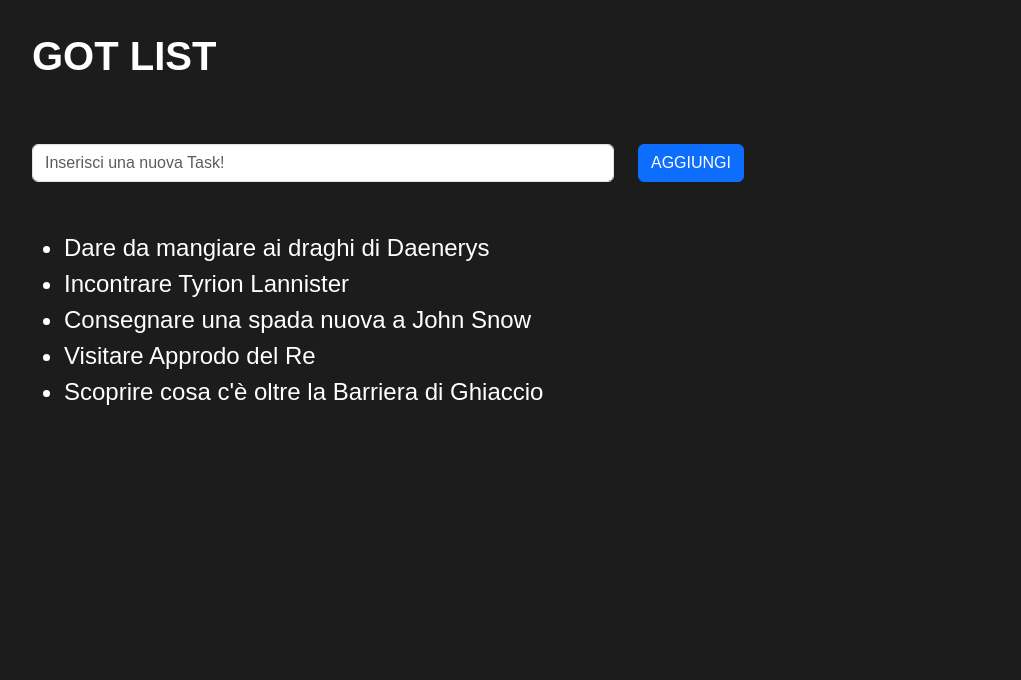
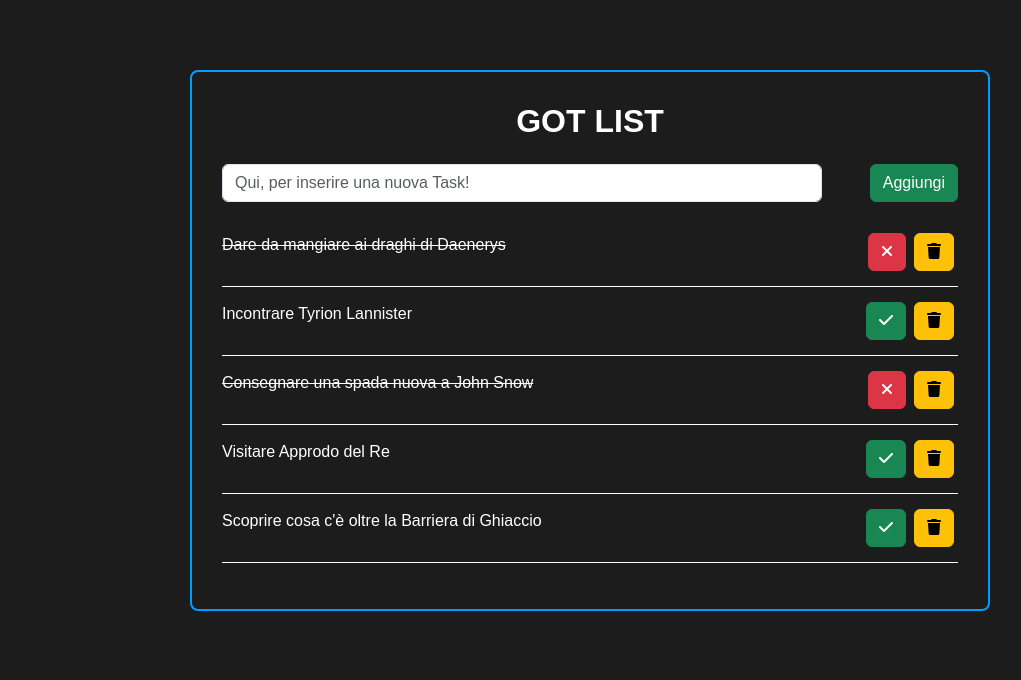
Before and after one commit to anto24s96/php-todo-list-json, a PHP site: page / in a window 1280 px wide. Shown: the top 680 px of the page, without its empty margins (50-1071 px from the left). Run offline with PHP 8.4, Linux system fonts and the light colour scheme; some libraries are stand-ins or nearby versions.

Commit message:
added update style

```diff
--- a/css/style.css
+++ b/css/style.css
@@ -9,3 +9,19 @@ body{
     background-color: #1C1C1C;
     color: white;
 }
+
+.list-container{
+    max-width: 800px;
+    margin: 70px auto;
+    padding: 30px;
+    border: 2px solid rgb(0, 157, 255);
+}
+
+li{
+    padding: 15px 0;
+    border-bottom: 1px solid white;
+}
+
+.add-task input {
+    width: 600px;
+}
--- a/index.php
+++ b/index.php
@@ -1,9 +1,12 @@
 <!DOCTYPE html>
 <html lang="en">
+
 <head>
     <meta charset="UTF-8">
     <meta name="viewport" content="width=device-width, initial-scale=1.0">
     <title>Document</title>
+    <!-- FONTAWESOME -->
+    <link rel="stylesheet" href="https://cdnjs.cloudflare.com/ajax/libs/font-awesome/6.5.1/css/all.min.css" integrity="sha512-DTOQO9RWCH3ppGqcWaEA1BIZOC6xxalwEsw9c2QQeAIftl+Vegovlnee1c9QX4TctnWMn13TZye+giMm8e2LwA==" crossorigin="anonymous" referrerpolicy="no-referrer" />
     <!-- BOOTSTRAP -->
     <link href="https://cdn.jsdelivr.net/npm/bootstrap@5.3.2/dist/css/bootstrap.min.css" rel="stylesheet" integrity="sha384-T3c6CoIi6uLrA9TneNEoa7RxnatzjcDSCmG1MXxSR1GAsXEV/Dwwykc2MPK8M2HN" crossorigin="anonymous">
     <!-- VUE -->
@@ -12,31 +15,68 @@
     <script src="https://cdnjs.cloudflare.com/ajax/libs/axios/1.6.7/axios.min.js" integrity="sha512-NQfB/bDaB8kaSXF8E77JjhHG5PM6XVRxvHzkZiwl3ddWCEPBa23T76MuWSwAJdMGJnmQqM0VeY9kFszsrBEFrQ==" crossorigin="anonymous" referrerpolicy="no-referrer"></script>
     <link rel="stylesheet" href="./css/style.css">
 </head>
+
 <body>
     <div id="app">
-        <div class="container py-3">
+        <div class="container">
             <div class="row">
+                <div class="col-12">
+                    <div class="list-container rounded-3">
+                        <h2 class="text-center fw-bolder text-white">GOT LIST</h2>
+                        <div class="add-task d-flex justify-content-between py-3">
+                            <input type="text" class="form-control" v-model="newTask" placeholder="Qui, per inserire una nuova Task!" @keyup.enter="updateTodoList">
+                            <button type="button" class="btn btn-success" @click="updateTodoList">Aggiungi</button>
+                        </div>
+                        <ul class="list-unstyled text-white">
+                            <li v-for="(todo, index) in todoList" :key="index" :class="todo.done ? 'text-decoration-line-through' : ''">
+                                <div class="d-flex justify-content-between">
+                                    <span>
+                                        {{ todo.task }}
+                                    </span>
+                                    <div class="buttons">
+                                        <button type="button" class="btn mx-1" :class="todo.done ? 'btn-danger' : 'btn-success'">
+                                            <i class="fas" :class="todo.done ? 'fa-times' : 'fa-check'"></i>
+                                        </button>
+                                        <button type="button" class="btn btn-warning mx-1">
+                                            <i class="fa-solid fa-trash"></i>
+                                        </button>
+                                    </div>
+                                </div>
+                            </li>
+                        </ul>
+                    </div>
+                </div>
+            </div>
+        </div>
+    </div>
+    <!--         <div class="container">
+            <div class="row text-center">
                 <div class="col-12">
                     <h1 class="fw-bolder my-3">GOT LIST</h1>
                 </div>
             </div>
-            <div class="row">
-                <div class="col-8 my-5">
-                    <div class="d-flex">
+            <div class="row justify-content-center">
+                <div class="col-7 my-3">
+                    <div>
                         <input type="text" v-model="newTask" class="form-control" placeholder="Inserisci una nuova Task!" @keyup.enter="updateTodoList">
-                        <button type="button" class="btn btn-primary text-uppercase mx-4" @click="updateTodoList">Aggiungi</button>
+                        <div class="d-flex justify-content-center my-4">
+                            <button type="button" class="btn btn-primary text-uppercase mx-4 fw-bolder" @click="updateTodoList">Aggiungi</button>
+                        </div>
                     </div>
                 </div>
-                <div class="col-12">
+                <div class="col-12 d-flex justify-content-center">
                     <ul>
-                        <li v-for="(todo, index) in todoList" :key="index" class="fs-4"> {{ todo.task }}</li>
+                        <li v-for="(todo, index) in todoList" :key="index" class="fs-4">
+                            <span :class="todo.done ? 'text-decoration-line-through' : ''">{{ todo.task }}</span>
+                        </li>
                     </ul>
                 </div>
             </div>
-        </div>
-    </div>
+        </div> -->
+
 
 
     <script type="text/javascript" src="./js/script.js"></script>
 </body>
+
 </html>
--- a/js/script.js
+++ b/js/script.js
@@ -30,6 +30,6 @@ createApp({
             axios.get(this.apiUrl).then((response) => {
                 this.todoList = response.data;
             });
-        }
+        },
     },
 }).mount('#app')
```
